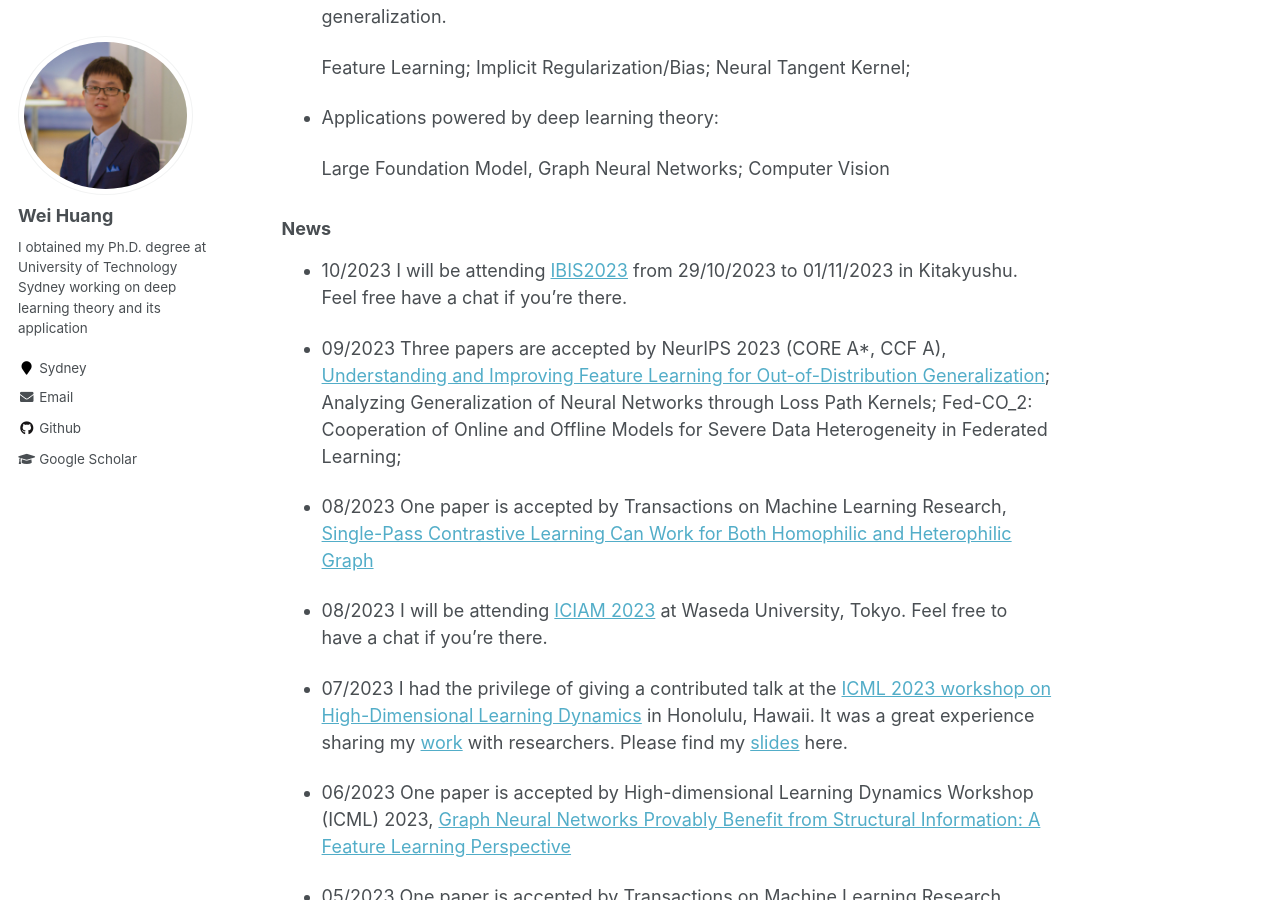
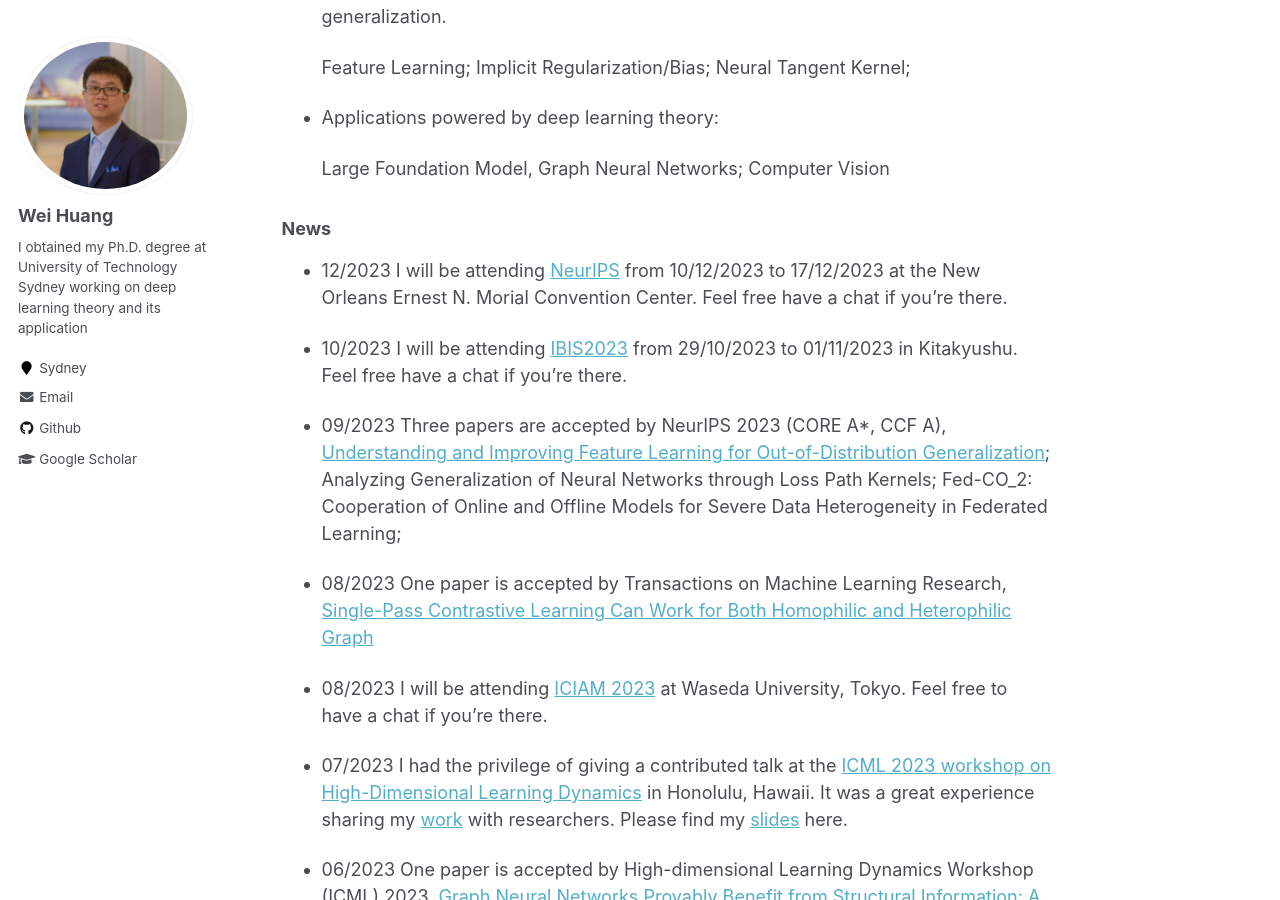
Before and after one commit to WeiHuang05/Weihuang05.github.io, a Jekyll site: the page built from index.md, in a window 1280 px wide and 900 px high, scrolled down 704 px. Built offline with Jekyll 4.4.1, drawn with Linux system fonts in a browser that asks for light colours.

Commit message:
Update index.md

```diff
--- a/index.md
+++ b/index.md
@@ -25,6 +25,9 @@ My office is located at the [University of Tokyo](https://www.u-tokyo.ac.jp/ja/i
 
 
 ### News
+
+
+* 12/2023 I will be attending [NeurIPS](https://nips.cc/) from 10/12/2023 to 17/12/2023 at the New Orleans Ernest N. Morial Convention Center. Feel free have a chat if you're there.
 
 * 10/2023 I will be attending [IBIS2023](https://ibisml.org/ibis2023/cfp/) from 29/10/2023 to 01/11/2023 in Kitakyushu. Feel free have a chat if you're there.
 
```
